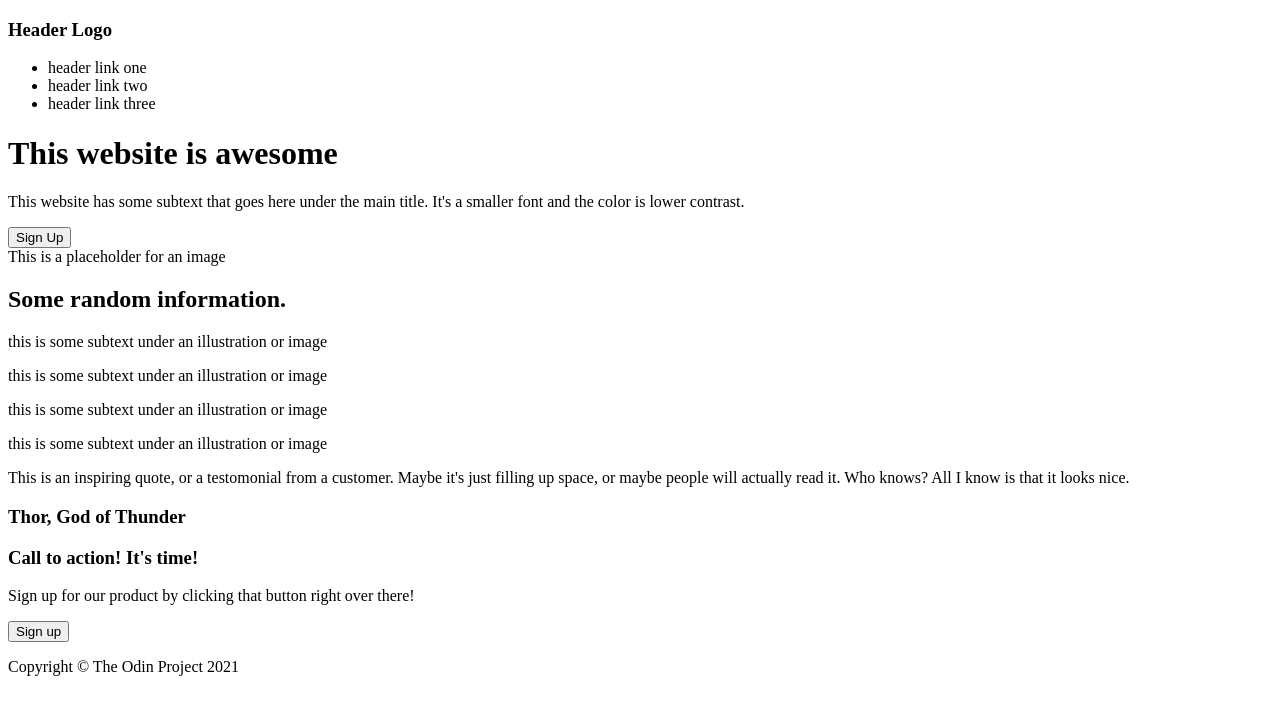
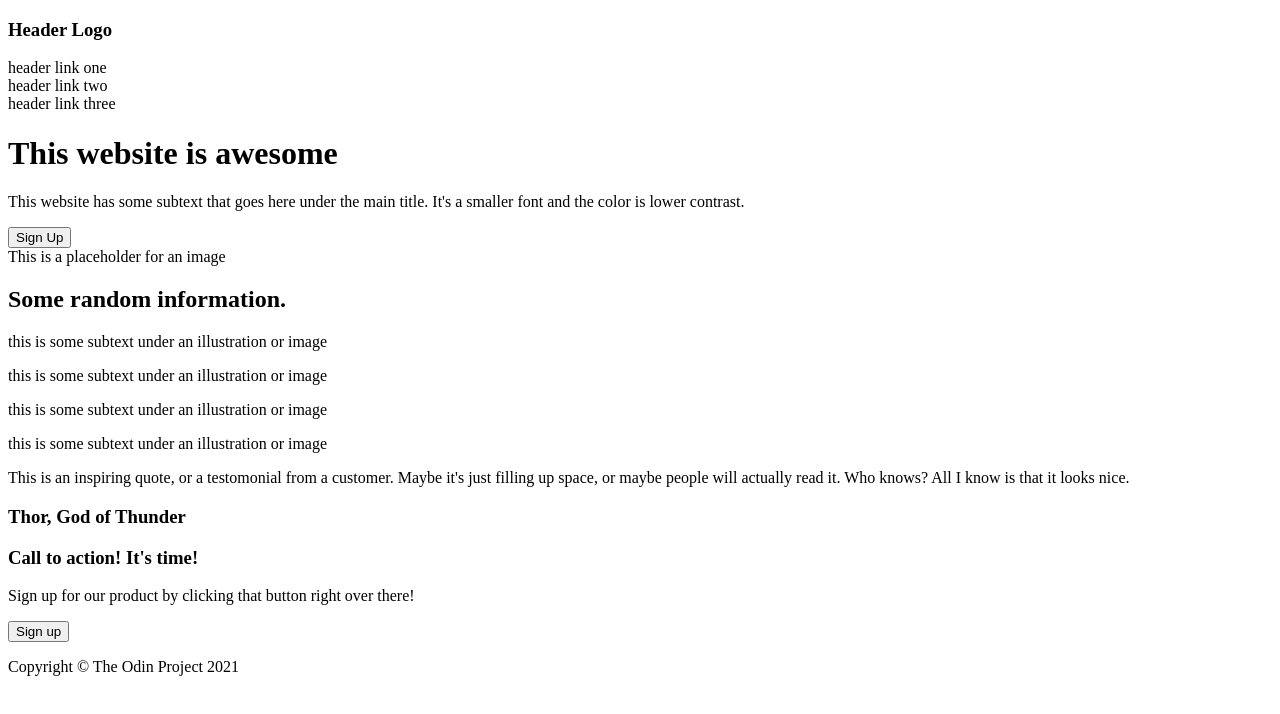
Before and after one commit to Tyree-White/landing-page, a plain HTML site: page index.html in a window 1280 px wide. Drawn offline with Linux system fonts and the light colour scheme.

Commit message:
Add link to css & remove list decorations

```diff
--- a/index.html
+++ b/index.html
@@ -3,6 +3,7 @@
   <head>
     <meta charset="UTF-8">
     <title>Landing Page</title>
+    <link rel="stylesheet" href="style.css">
   </head>
   <body>
     <div class="dark-content">
--- a/style.css
+++ b/style.css
@@ -0,0 +1,4 @@
+ul {
+  list-style-type: none;
+  padding-left: 0px;
+}
```
